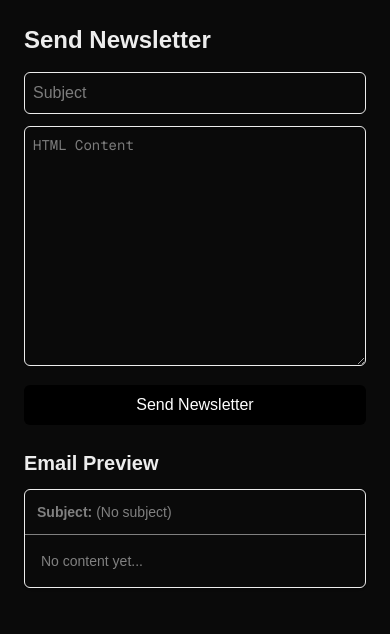
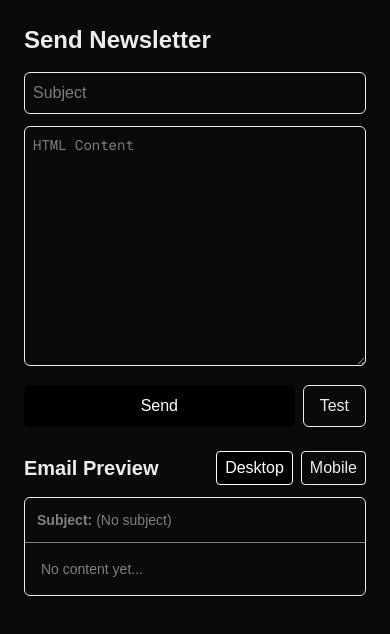
Before and after one commit to ansh307/eft-launching-beta, a Next.js app: page /admin/newsletter in a window 390 px wide. Shown: the top 634 px of the page. Built offline with nearby package versions, Linux system fonts and the light colour scheme.

Commit message:
added a test email button and added desktop and mobile view

```diff
--- a/app/admin/newsletter/page.tsx
+++ b/app/admin/newsletter/page.tsx
@@ -7,6 +7,9 @@ export default function NewsletterPage() {
   const [subject, setSubject] = useState("");
   const [content, setContent] = useState("");
   const [loading, setLoading] = useState(false);
+  const [previewMode, setPreviewMode] = useState<"desktop" | "mobile">(
+    "desktop",
+  );
 
   const sendNewsletter = async () => {
     if (!subject || !content) {
@@ -31,10 +34,33 @@ export default function NewsletterPage() {
       } else {
         toast.error(data.error || "Something went wrong");
       }
-    } catch (err) {
+    } catch {
       toast.error("Network error");
     } finally {
       setLoading(false);
+    }
+  };
+
+  // ✅ NEW: Test email
+  const sendTest = async () => {
+    const email = prompt("Enter test email:");
+    if (!email) return;
+
+    try {
+      const res = await fetch("/api/admin/newsletter/test", {
+        method: "POST",
+        body: JSON.stringify({ subject, content, email }),
+      });
+
+      const data = await res.json();
+
+      if (data.success) {
+        toast.success("Test email sent ✉️");
+      } else {
+        toast.error("Failed to send test");
+      }
+    } catch {
+      toast.error("Test failed");
     }
   };
 
@@ -58,23 +84,56 @@ export default function NewsletterPage() {
           onChange={(e) => setContent(e.target.value)}
         />
 
+        <div className="flex gap-2">
           <button
             onClick={sendNewsletter}
-          className="bg-black text-white px-4 py-2 rounded-md w-full flex items-center justify-center gap-2"
+            className="bg-black text-white px-4 py-2 rounded-md flex-1 flex items-center justify-center gap-2"
             disabled={loading}
           >
             {loading && (
               <span className="animate-spin h-4 w-4 border-2 border-white border-t-transparent rounded-full" />
             )}
-          {loading ? "Sending..." : "Send Newsletter"}
+            {loading ? "Sending..." : "Send"}
           </button>
+
+          {/* ✅ NEW BUTTON */}
+          <button onClick={sendTest} className="border px-4 py-2 rounded-md">
+            Test
+          </button>
+        </div>
       </div>
 
       {/* RIGHT: Preview */}
       <div>
-        <h2 className="text-xl font-semibold mb-3">Email Preview</h2>
+        <div className="flex justify-between items-center mb-3">
+          <h2 className="text-xl font-semibold">Email Preview</h2>
 
-        <div className="border rounded-md bg- shadow-sm">
+          {/* ✅ NEW: Preview toggle */}
+          <div className="flex gap-2">
+            <button
+              onClick={() => setPreviewMode("desktop")}
+              className={`px-2 py-1 border rounded ${
+                previewMode === "desktop" ? "bg-black text-white" : ""
+              }`}
+            >
+              Desktop
+            </button>
+            <button
+              onClick={() => setPreviewMode("mobile")}
+              className={`px-2 py-1 border rounded ${
+                previewMode === "mobile" ? "bg-black text-white" : ""
+              }`}
+            >
+              Mobile
+            </button>
+          </div>
+        </div>
+
+        <div
+          className={`border rounded-md shadow-sm ${
+            previewMode === "mobile" ? "max-w-sm mx-auto" : ""
+          }`}
+        >
           <div className="border-b p-3 text-sm" style={{ color: "gray" }}>
             <strong>Subject:</strong> {subject || "(No subject)"}
           </div>
--- /dev/null
+++ b/app/api/admin/newsletter/test/route.ts
@@ -0,0 +1,21 @@
+// /app/api/admin/newsletter/test/route.ts
+
+import { Resend } from "resend";
+import { NextResponse } from "next/server";
+
+const resend = new Resend(process.env.RESEND_API_KEY);
+
+export async function POST(req: Request) {
+  const { subject, content, email } = await req.json();
+
+
+
+  await resend.emails.send({
+    from: "EFT <onboarding@anshsoni55333.info>",
+    to: email,
+    subject,
+    html: content
+  });
+
+  return NextResponse.json({ success: true });
+}
--- a/app/api/waitlist/route.ts
+++ b/app/api/waitlist/route.ts
@@ -2,7 +2,7 @@ import { NextResponse } from "next/server";
 import { prisma } from "@/lib/prisma";
 
 import { Resend } from "resend";
-import { welcomeEmail } from "@/lib/emailTemplates/welcome";
+import { welcomeEmail } from "@/emails/welcome";
 
 const resend = new Resend(process.env.RESEND_API_KEY);
 
```
Also changed, not shown: emails/welcome.ts (renamed from lib/emailTemplates/welcome.ts), 1 other file (tests, documents, lock files or other folders). Lines whose indentation alone changed are shown as unchanged.
